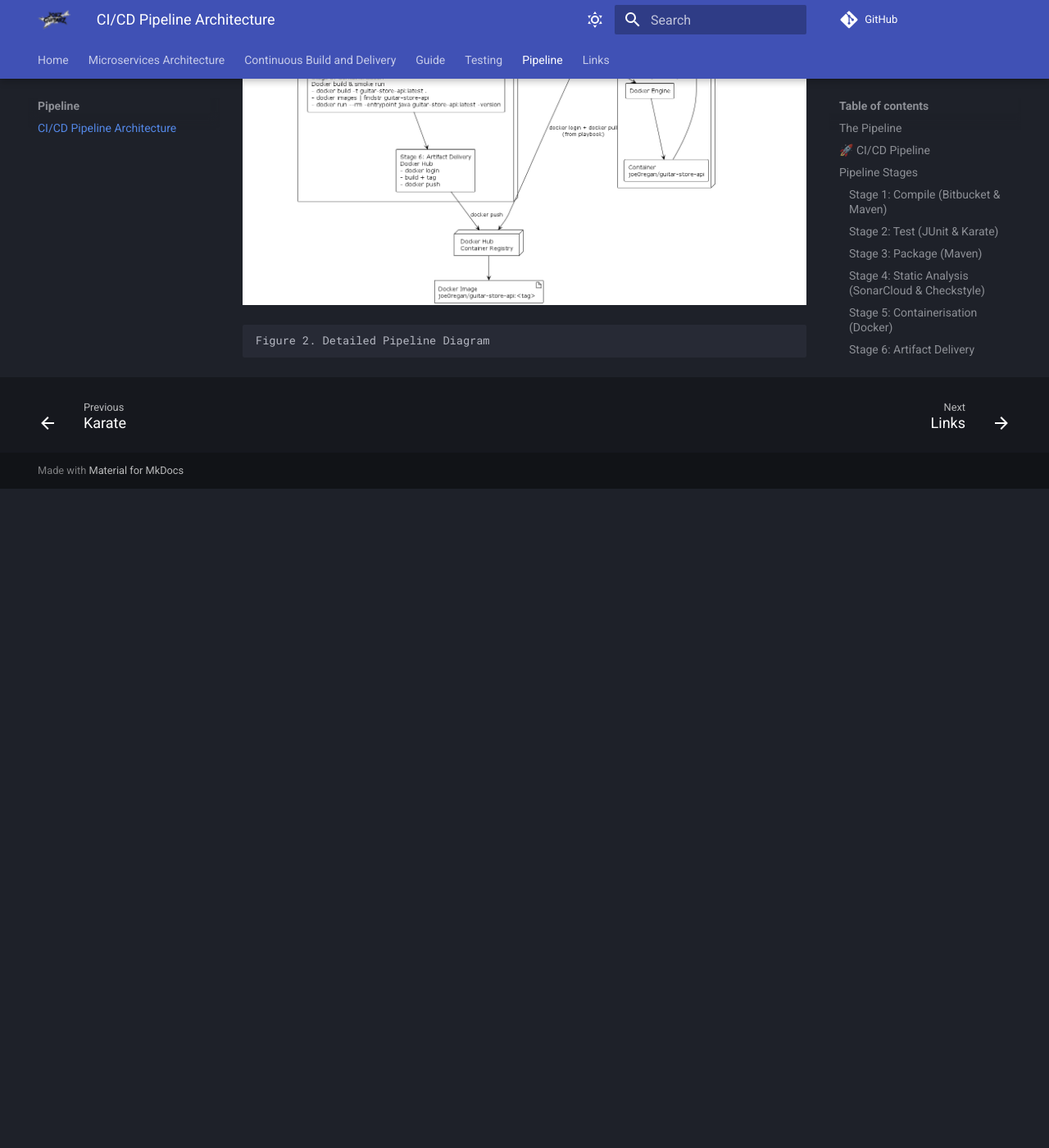
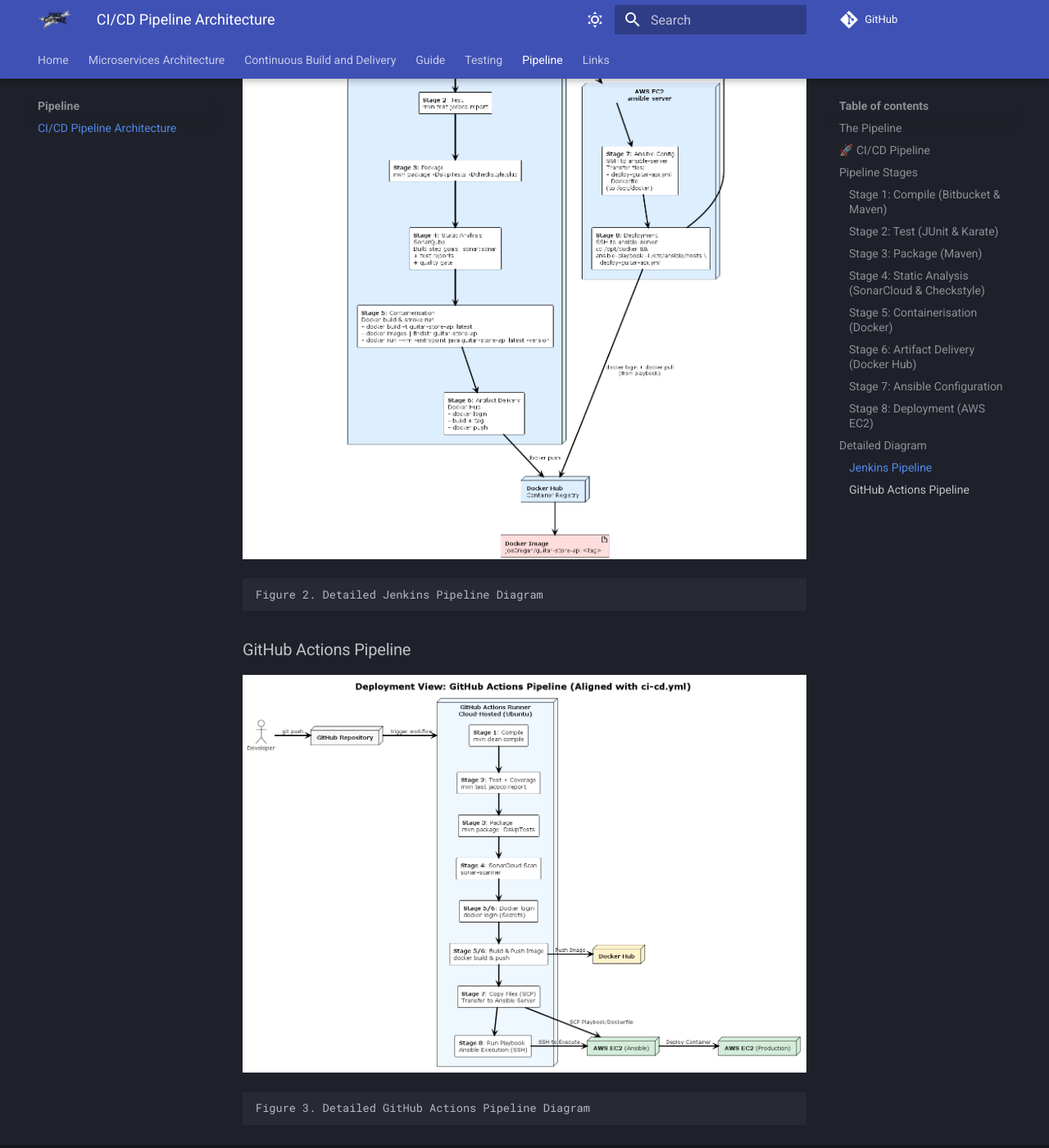
Before and after one commit to joeaoregan/TUS-26-MA-CA1-Guitar-Store-API, an MkDocs documentation site: the page built from docs/pipeline/index.md, in a window 1280 px wide and 1400 px high, scrolled down 3235 px. Shown: the whole window at 82% size. Built offline with MkDocs 1.6.1 and Material for MkDocs 9.7.7, drawn with Linux system fonts in a browser that asks for light colours; comment, search, counter and statistics services are not loaded; before the commit the page ends 3831 px from its top, so only the background shows below that.

Commit message:
Add PlantUML diagrams for GitHub Actions CI/CD pipeline and pipeline stages
- Created `pipeline-github-actions.puml` to visualize the CI/CD pipeline stages in GitHub Actions, detailing the process from code push to deployment.
- Created `pipeline-stages.puml` to outline the individual stages of the CI/CD process, including compile, test, package, static analysis, containerization, artifact delivery, Ansible configuration, and deployment.

```diff
--- a/docs/pipeline/index.md
+++ b/docs/pipeline/index.md
@@ -63,6 +63,14 @@
 
 ## Detailed Diagram
 
-![Detailed Pipeline Diagram](../images/pipeline.png)
+### Jenkins Pipeline
 
-    Figure 2. Detailed Pipeline Diagram
+![Detailed Jenkins Pipeline Diagram](../images/pipeline-v3.png)
+
+    Figure 2. Detailed Jenkins Pipeline Diagram
+
+### GitHub Actions Pipeline
+
+![Detailed GitHub Actions Pipeline Diagram](../images/pipeline-github-actions.png)
+
+    Figure 3. Detailed GitHub Actions Pipeline Diagram
```
Also changed, not shown: docs/images/pipeline-github-actions.png (added), docs/images/pipeline-v3.png (added), docs/images/pipeline-v4.png (added), 3 other files.
